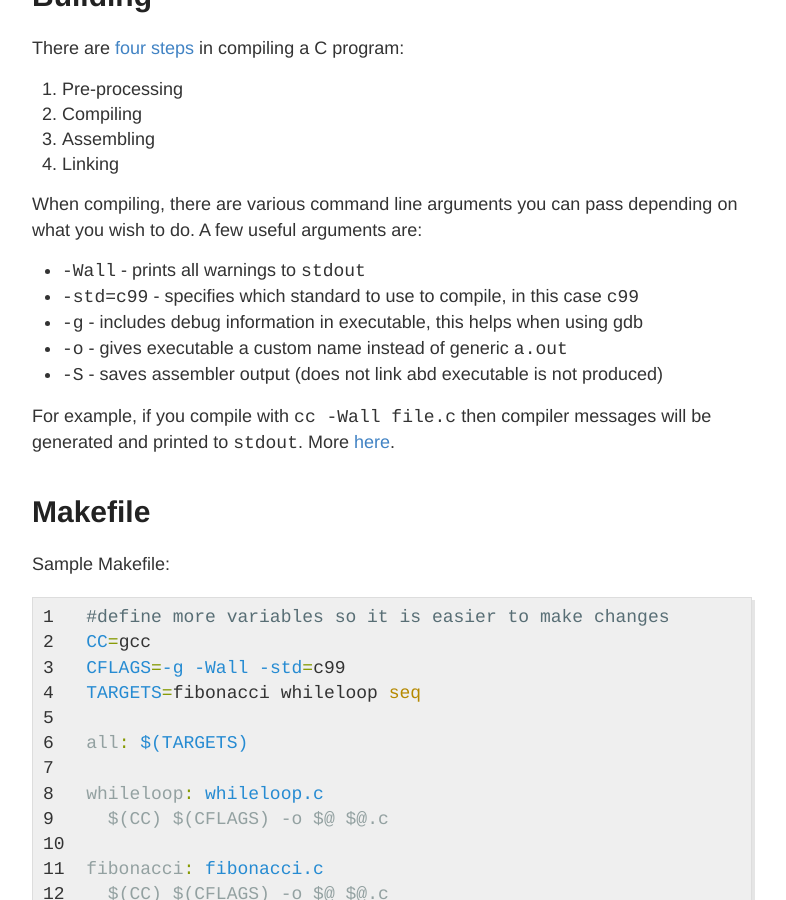
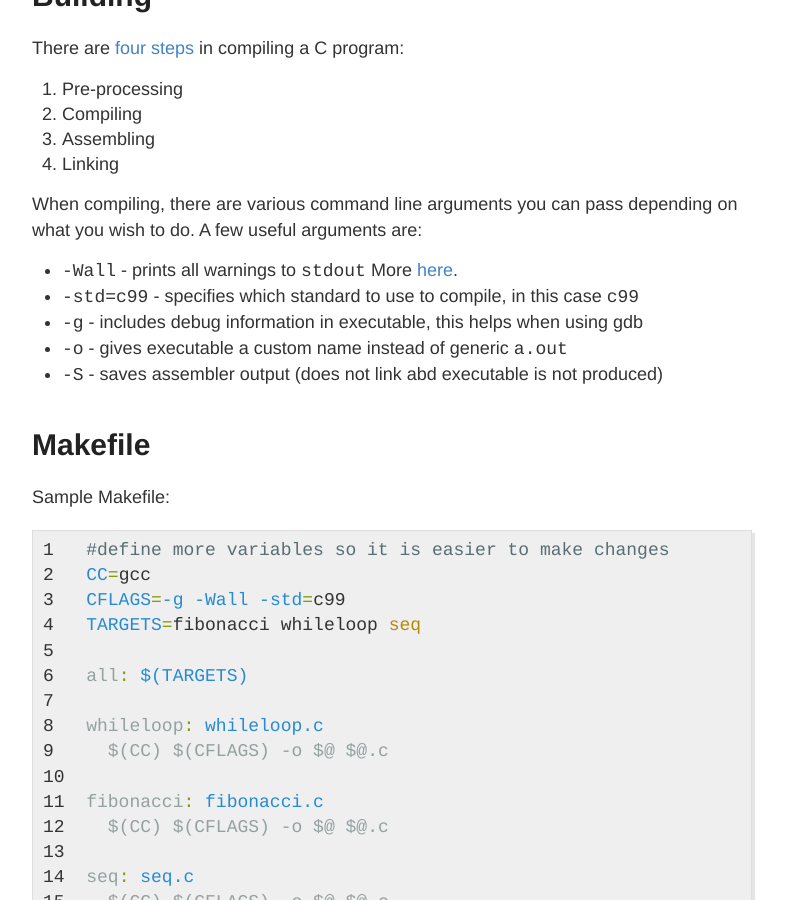
Before and after one commit to gutucristian/gutucristian.github.io, a Jekyll site: the page built from _posts/2019-1-31-C-Programming-Notes.md, in a window 1280 px wide and 900 px high, scrolled down 337 px. Shown: the whole window, without its empty margins (248-1034 px from the left). Built offline with Jekyll 4.4.1, drawn with Linux system fonts in a browser that asks for light colours; our own code applies the rules of GitHub Pages for plain Markdown files.

Commit message:
Update 2019-1-31-C-Programming-Notes.md

```diff
--- a/_posts/2019-1-31-C-Programming-Notes.md
+++ b/_posts/2019-1-31-C-Programming-Notes.md
@@ -9,13 +9,11 @@ There are [four steps](https://www.calleerlandsson.com/the-four-stages-of-compil
 4. Linking
 
 When compiling, there are various command line arguments you can pass depending on what you wish to do. A few useful arguments are:
-- `-Wall` - prints all warnings to `stdout`
+- `-Wall` - prints all warnings to `stdout` More [here](https://www.rapidtables.com/code/linux/gcc/gcc-wall.html).
 - `-std=c99` - specifies which standard to use to compile, in this case `c99`
 - `-g` - includes debug information in executable, this helps when using gdb
 - `-o` - gives executable a custom name instead of generic `a.out`
 - `-S` - saves assembler output (does not link abd executable is not produced)
-
-For example, if you compile with `cc -Wall file.c` then compiler messages will be generated and printed to `stdout`. More [here](https://www.rapidtables.com/code/linux/gcc/gcc-wall.html).
 
 # Makefile
 
```
